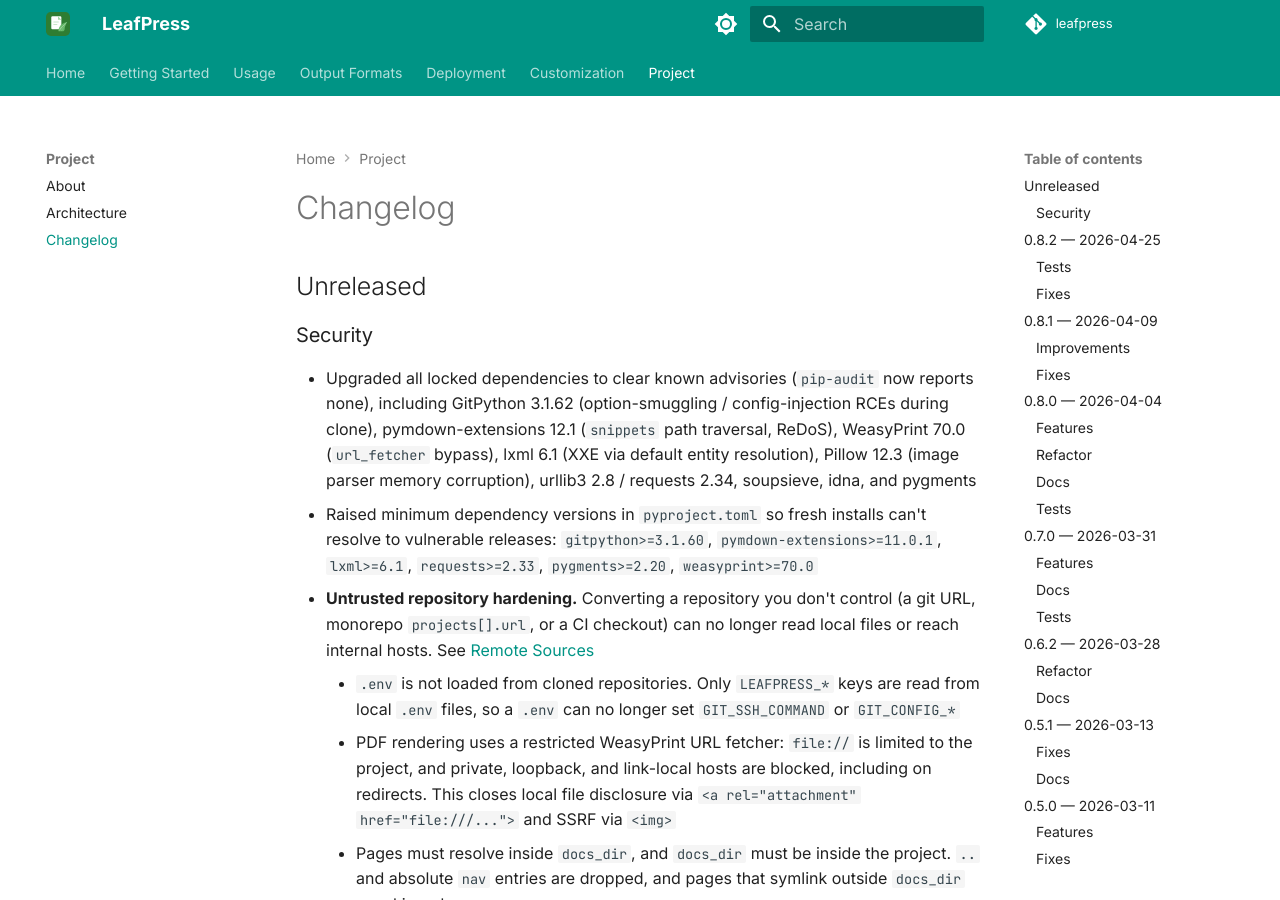
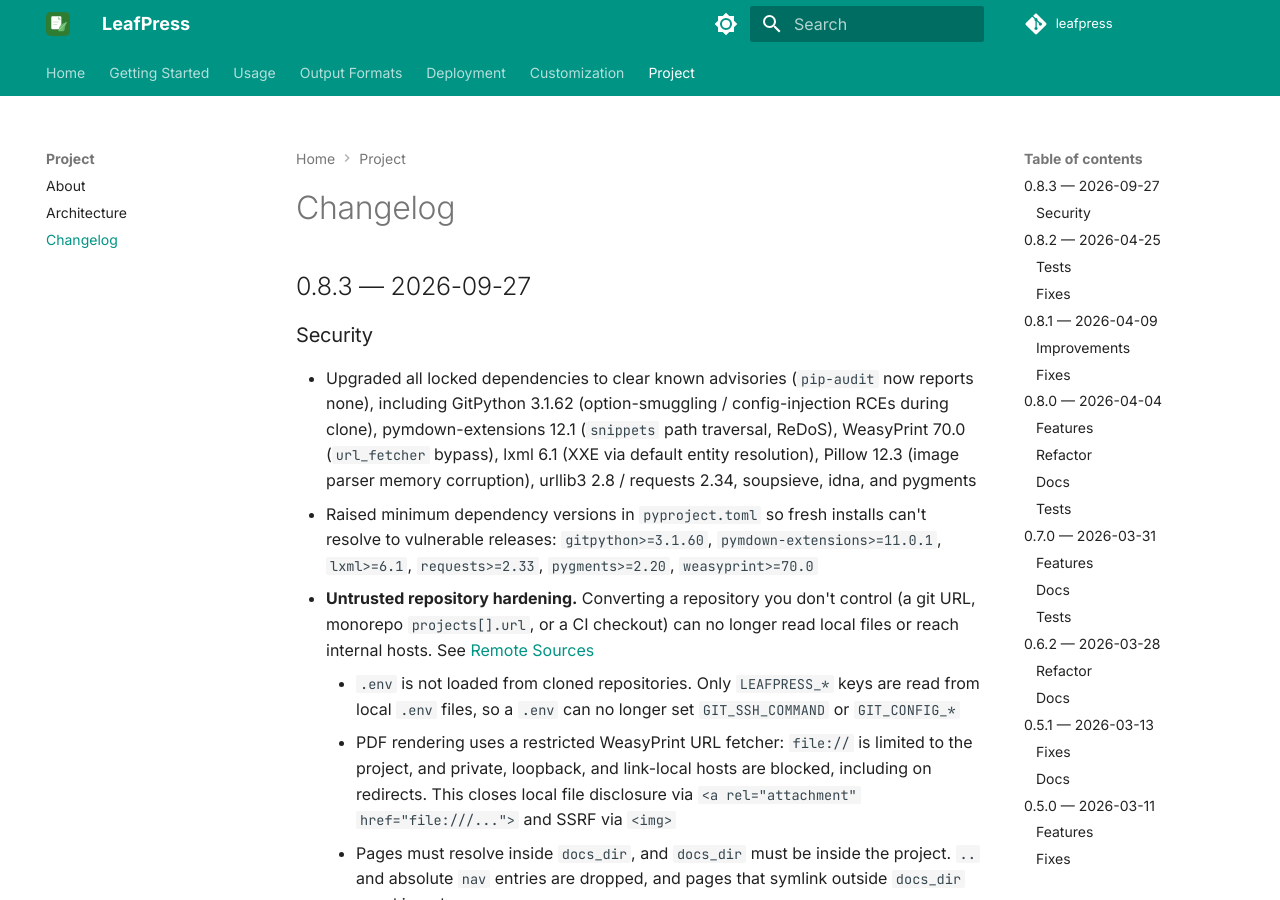
Before and after one commit to hutchins/leafpress, an MkDocs documentation site: the page built from docs/docs/changelog.md, in a window 1280 px wide and 900 px high. Built offline with MkDocs 1.6.1 and Material for MkDocs 9.7.7, drawn with Linux system fonts in a browser that asks for light colours; comment, search, counter and statistics services are not loaded.

Commit message:
Bump version to 0.8.3

```diff
--- a/docs/docs/changelog.md
+++ b/docs/docs/changelog.md
@@ -1,6 +1,6 @@
 # Changelog
 
-## Unreleased
+## 0.8.3 — 2026-09-27
 
 ### Security
 
--- a/pyproject.toml
+++ b/pyproject.toml
@@ -4,7 +4,7 @@ build-backend = "uv_build"
 
 [project]
 name = "leafpress"
-version = "0.8.2"
+version = "0.8.3"
 description = "Convert MkDocs sites to PDF, Word, HTML, ODT, EPUB, and Markdown documents with branding"
 readme = "README.md"
 authors = [{name = "Shane Hutchins", email = "hutchins@users.noreply.github.com"}]
```
Also changed, not shown: 1 other file.
